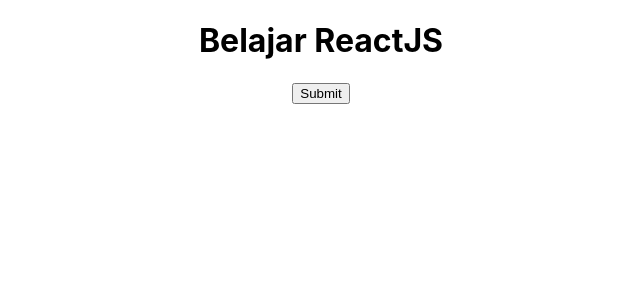
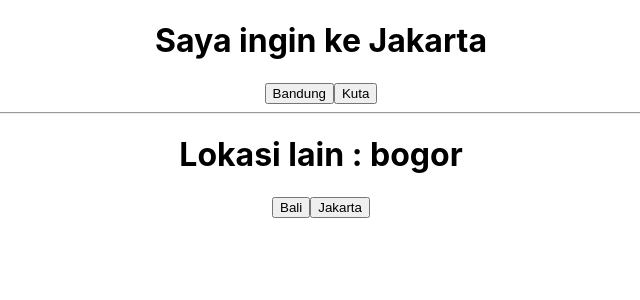
Before and after one commit to yuliantocode93/ReactJS-Basic-2, a React (Create React App) app: page / in a window 1280 px wide. Shown: the top 300 px of the page, without its empty margins (319-959 px from the left). Built offline with nearby package versions, Linux system fonts and the light colour scheme.

Commit message:
useState dan useEffect

```diff
--- a/src/App.js
+++ b/src/App.js
@@ -1,38 +1,30 @@
 import "./App.css";
+import { useState, useEffect } from "react";
 
-function App({ library }) {
-  const onSubmit = () => {
-    console.log("click");
-  };
+function App() {
+  const [lokasi, setLokasi] = useState("Jakarta");
+  const [lokasiLain, setLokasiLain] = useState("bogor");
+  // console.log("lokasi === ", lokasi);
 
-  const data = {
-    nama: "made",
-    alamat: "bali",
-    sekolah: {
-      nama: "SMA 1 Bali",
-      alamat: "badung",
-    },
-  };
+  useEffect(() => {
+    console.log("lokasi === ", lokasi);
+  }, [lokasi, lokasiLain]);
 
-  const {
-    nama,
-    alamat,
-    sekolah: { nama: namaSekolah, alamat: alamatSekolah },
-  } = data;
-  console.log({ nama, alamat, namaSekolah, alamatSekolah });
-
-  const array = ["badung", "denpasar", "bedugul", "uluwatu", "canggu"];
-  console.log(array);
-
-  const [lokasiSatu, lokasiDua, ...sisa] = array;
-  console.log("lokasiSatu === ", lokasiSatu);
-  console.log("lokasiSatu === ", lokasiDua);
-  console.log("lokasiDua === ", sisa);
+  useEffect(() => {
+    console.log("lokasi lain === ", lokasiLain);
+  }, []);
 
   return (
     <div className="App">
-      <h1>Belajar {library}</h1>
-      <button onClick={onSubmit}>Submit</button>
+      <h1>Saya ingin ke {lokasi}</h1>
+      <button onClick={() => setLokasi("Bandung")}>Bandung</button>
+      <button onClick={() => setLokasi("Kuta")}>Kuta</button>
+
+      <hr />
+
+      <h1>Lokasi lain : {lokasiLain}</h1>
+      <button onClick={() => setLokasiLain("bali")}>Bali</button>
+      <button onClick={() => setLokasiLain("jakarta")}>Jakarta</button>
     </div>
   );
 }
--- a/src/index.js
+++ b/src/index.js
@@ -7,7 +7,7 @@
 const root = ReactDOM.createRoot(document.getElementById("root"));
 root.render(
   <React.StrictMode>
-    <App library="ReactJS" />
+    <App />
   </React.StrictMode>
 );
 
```
